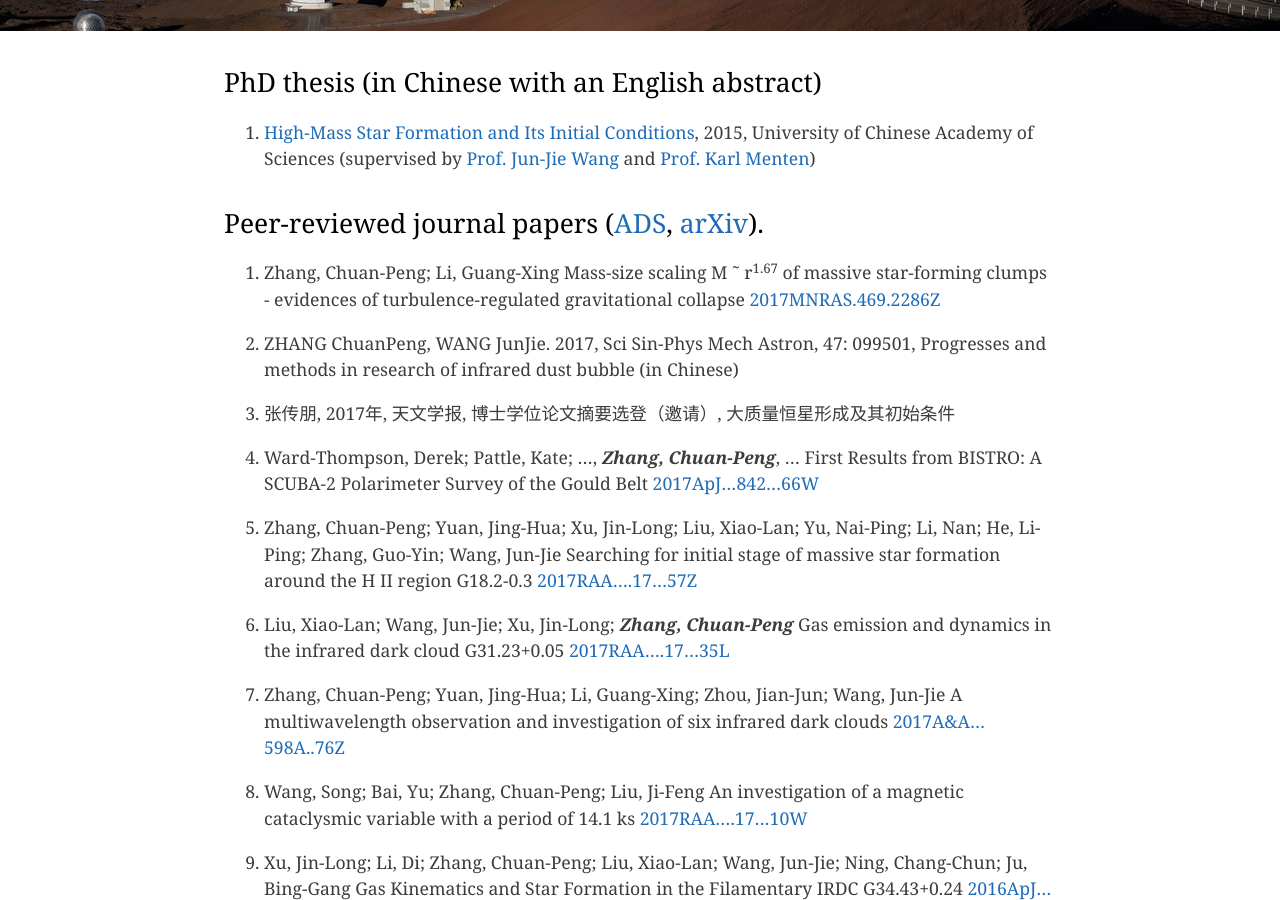
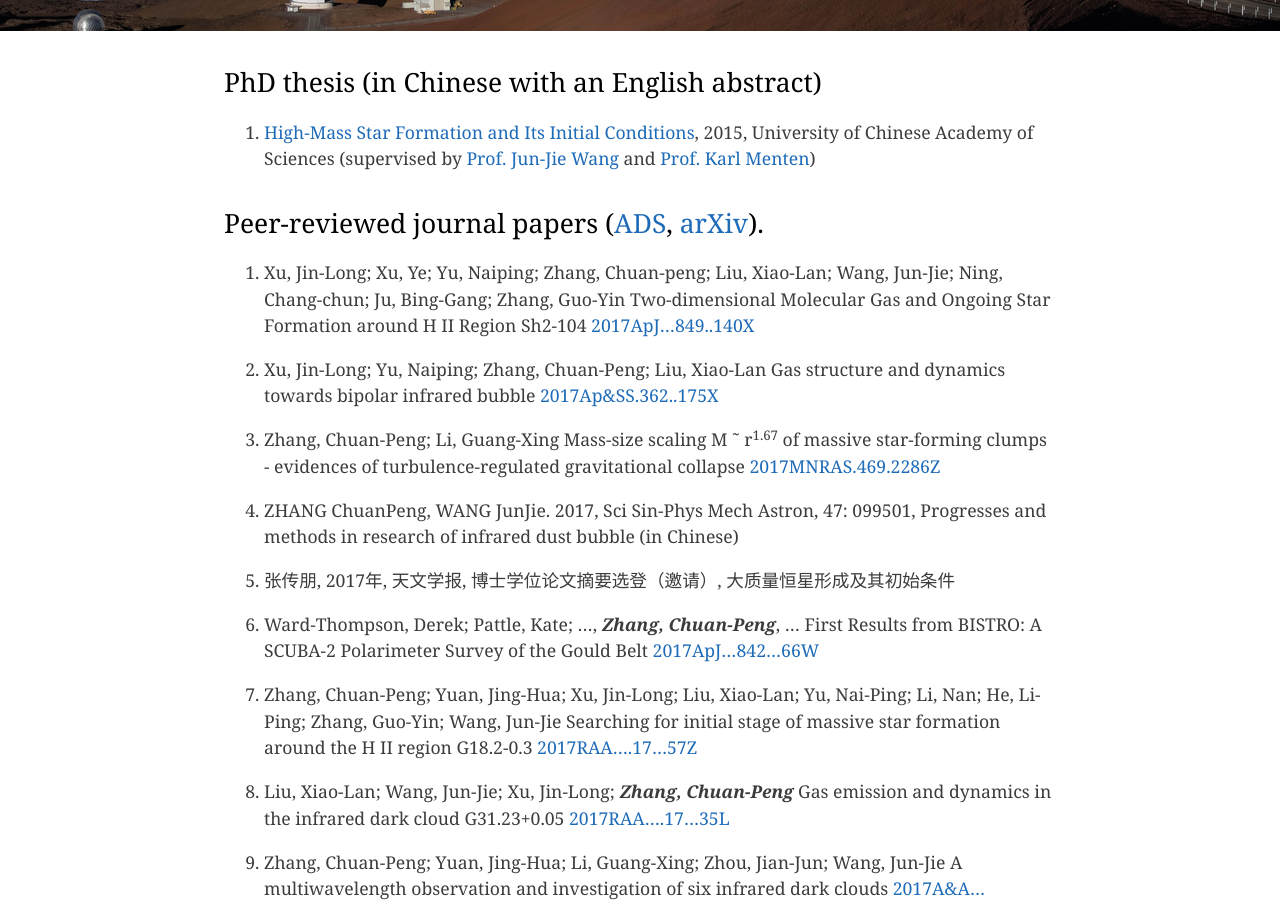
Before and after one commit to zcp521/zcp521.github.io, a Jekyll site: the page built from pub.md, in a window 1280 px wide and 900 px high, scrolled down 379 px. Built offline with Jekyll 4.4.1, drawn with Linux system fonts in a browser that asks for light colours.

Commit message:
Initial commit

```diff
--- a/pub.md
+++ b/pub.md
@@ -10,6 +10,14 @@ tagline: "My publication list"
 
 
 ## Peer-reviewed journal papers ([ADS](http://adsabs.harvard.edu/cgi-bin/nph-abs_connect?library&libname=zhang&libid=59b7dda2b2), [arXiv](https://arxiv.org/a/zhang_c_2.html)).
+
+19. Xu, Jin-Long; Xu, Ye; Yu, Naiping; Zhang, Chuan-peng; Liu, Xiao-Lan; Wang, Jun-Jie; Ning, Chang-chun; Ju, Bing-Gang; Zhang, Guo-Yin
+	Two-dimensional Molecular Gas and Ongoing Star Formation around H II Region Sh2-104
+	[2017ApJ...849..140X](http://adsabs.harvard.edu/cgi-bin/nph-data_query?bibcode=2017ApJ...849..140X&db_key=AST&link_type=ABSTRACT)
+
+18. Xu, Jin-Long; Yu, Naiping; Zhang, Chuan-Peng; Liu, Xiao-Lan
+	Gas structure and dynamics towards bipolar infrared bubble
+	[2017Ap&SS.362..175X](http://adsabs.harvard.edu/cgi-bin/nph-data_query?bibcode=2017Ap%26SS.362..175X&db_key=AST&link_type=ABSTRACT)
 
 17. Zhang, Chuan-Peng; Li, Guang-Xing
 	Mass-size scaling M ˜ r<sup>1.67</sup> of massive star-forming clumps - evidences of turbulence-regulated gravitational collapse
```
